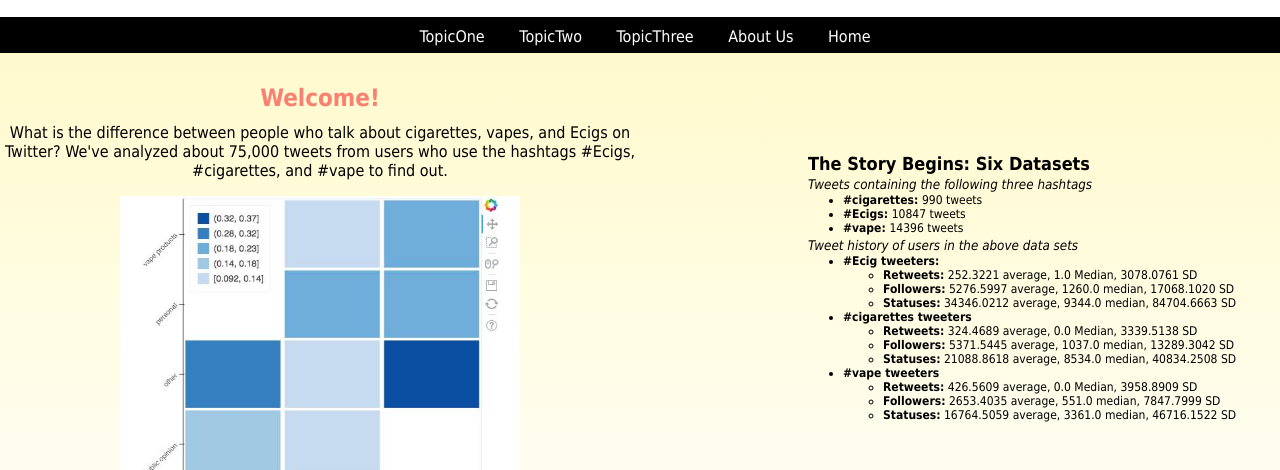
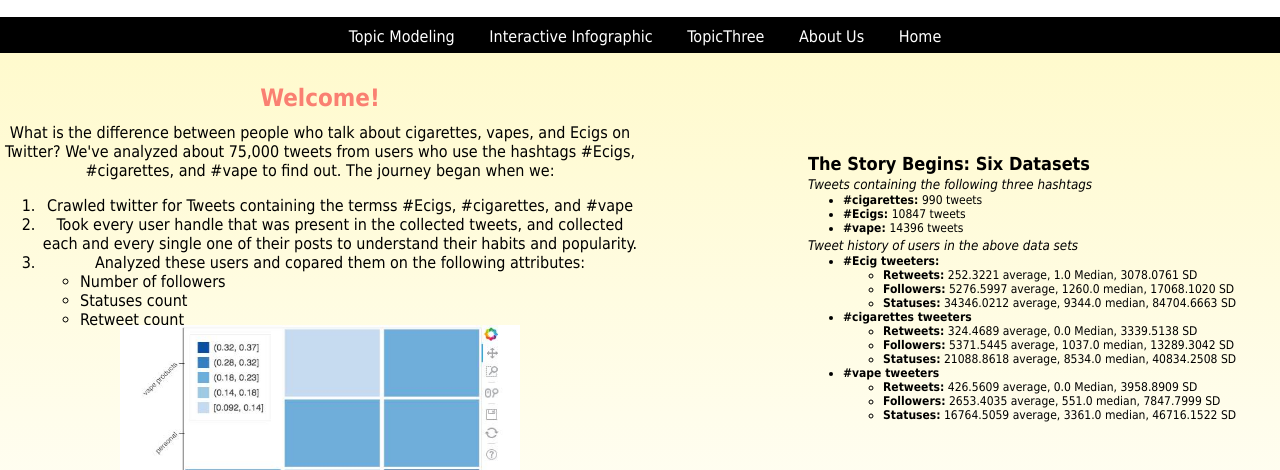
Before and after one commit to SaturdayMornings/hashtagvape.github.io, a plain HTML site: page index.html in a window 1280 px wide. Shown: the part 330-800 px from the top of the page. Drawn offline with Linux system fonts and the light colour scheme.

Commit message:
Introduction update

```diff
--- a/index.html
+++ b/index.html
@@ -16,8 +16,8 @@
 			<img src="transparentHashtag.png" width="10%" height="10%"/>
 			<h2 id="caption">Who are the #Vapers, #Smokers, #Ecig-lovers</h2>
 			<ul>
-                <li><a href = "topicOne.html">TopicOne</a></li>
-				<li><a href = "topicTwo.html">TopicTwo</a></li>
+                <li><a href = "topicOne.html">Topic Modeling</a></li>
+				<li><a href = "topicTwo.html">Interactive Infographic</a></li>
 				<li><a href = "topicThree.html">TopicThree</a></li>
 				<li>About Us</li>
 				<li><a href = "index.html">Home</a></li>
@@ -30,7 +30,21 @@
 					Welcome!
 				</h2>
 				<p>
-					What is the difference between people who talk about cigarettes, vapes, and Ecigs on Twitter? We've analyzed about 75,000 tweets from users who use the hashtags #Ecigs, #cigarettes, and #vape to find out.
+					What is the difference between people who talk about cigarettes, vapes, and Ecigs on Twitter? We've analyzed about 75,000 tweets from users who use the hashtags #Ecigs, #cigarettes, and #vape to find out. The journey began when we:
+					<ol>
+						<li>Crawled twitter for Tweets containing the termss #Ecigs, #cigarettes, and #vape
+						</li>
+						<li>Took every user handle that was present in the collected tweets, and collected each and every single one of their posts to understand their habits and popularity.
+						</li>
+						<li>Analyzed these users and copared them on the following attributes:
+							<ul id ="attributesList">
+								<li>Number of followers</li>
+								<li>Statuses count</li>
+								<li>Retweet count</li>
+							</ul>
+						</li>
+
+					</ol>
 				</p>
 				<img src = "heatMap.png" style = "width:400px; height:400px">
 
--- a/indexStyle.css
+++ b/indexStyle.css
@@ -71,6 +71,11 @@
 	margin-top: -20px;
 }
 
+#attributesList li{
+	margin-left: 0px;
+	text-align: left;
+}
+
 #stats{
 	float: right;
 	width: 40%;
```
